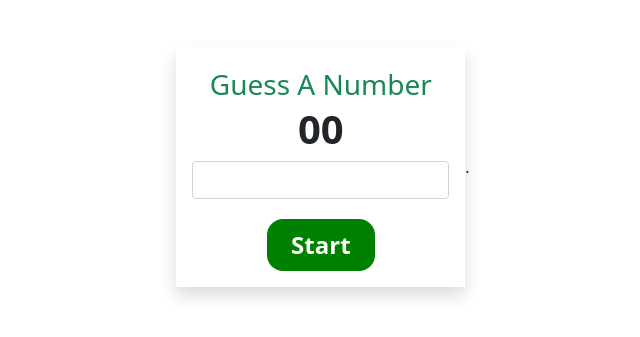
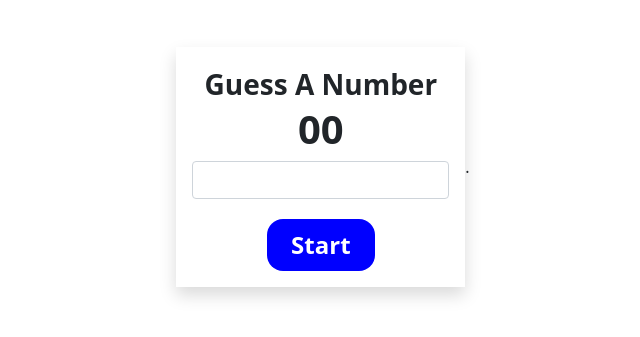
Before and after one commit to bossmichael2012/mygame, a plain HTML site: page index.html in a window 1280 px wide. Shown: the part 233-570 px from the top of the page, without its empty margins (317-957 px from the left). Drawn offline with Linux system fonts and the light colour scheme.

Commit message:
third commit

```diff
--- a/index.html
+++ b/index.html
@@ -10,9 +10,9 @@
 </head>
 <body>
     <div class="box text-center shadow p-3">
-        <div class="fs-3 text-success">Guess A Number</div>
+        <div class="fs-3 fw-bolder">Guess A Number</div>
         <h1 class="fw-bolder h1">00</h1>
-        <input type="number " class="form-control guessnumber mb-1">
+        <input type="number" class="form-control guessnumber mb-1">
         <div class="msg"></div>
         <button class="start fw-bold fs-4 px-4 py-2 mt-3 text-white">Start</button>
 
--- a/styles/big.css
+++ b/styles/big.css
@@ -10,7 +10,7 @@ body {
 
 .start{
     border: none;
-    background-color: green;
+    background-color: blue;
     border-radius: 1rem;
 
 }
```
